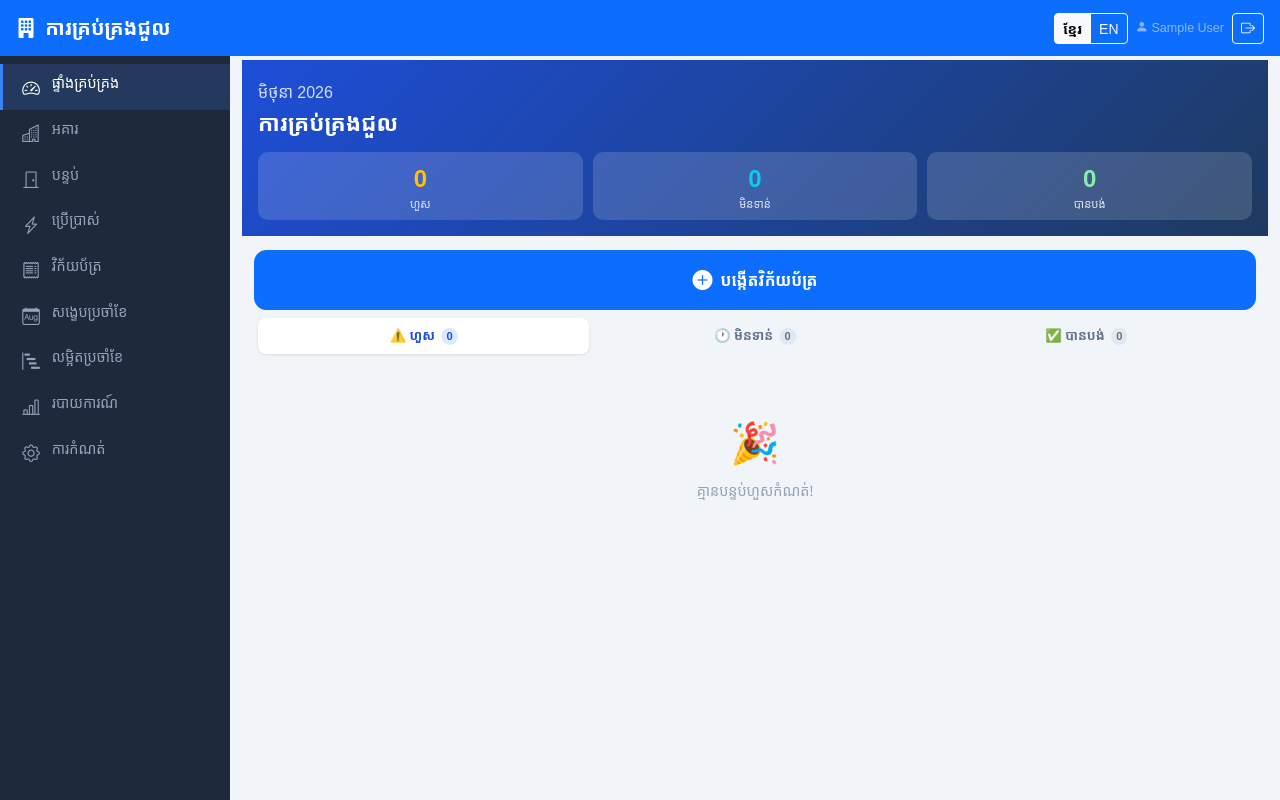
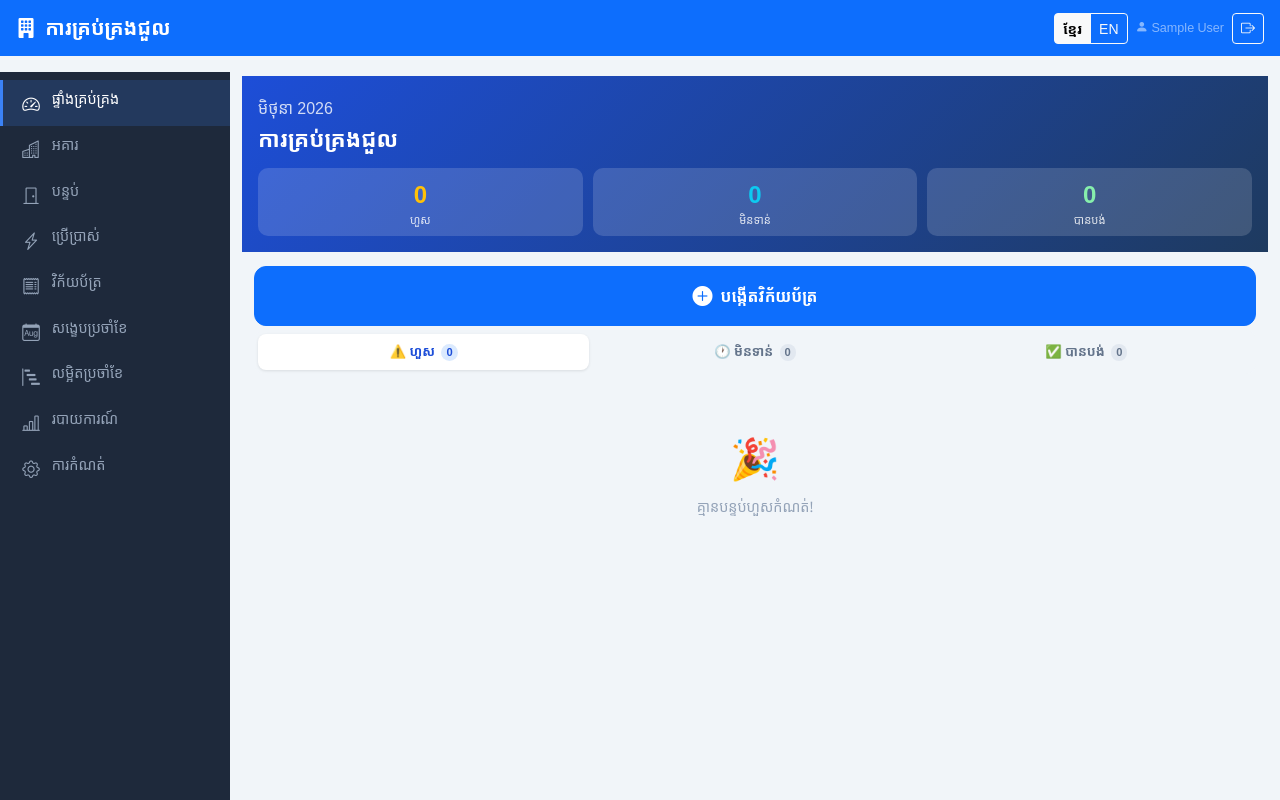
Before and after one commit to sopheak1/room-rental-management-system, a Flask app: page / in a window 1280 px wide. Run offline with Flask 3, Linux system fonts and the light colour scheme; the visitor is signed in with stand-in values (Sample User, id 1); data that the repository does not hold is empty.

Commit message:
Increase main-content padding-top 56px → 72px to clear taller navbar

```diff
--- a/app/static/css/style.css
+++ b/app/static/css/style.css
@@ -10,7 +10,7 @@ body {
   width: 230px;
   background-color: #1e293b;
   position: fixed;
-  top: 56px;
+  top: 72px;
   left: 0;
   bottom: 0;
   z-index: 200;
@@ -53,7 +53,7 @@ body {
 
 /* ─── Main Content ───────────────────────────────────────── */
 .main-content {
-  padding-top: 56px;
+  padding-top: 72px;
 }
 
 @media (min-width: 992px) {
--- a/app/templates/base.html
+++ b/app/templates/base.html
@@ -7,7 +7,7 @@
   <link href="https://cdn.jsdelivr.net/npm/bootstrap@5.3.2/dist/css/bootstrap.min.css" rel="stylesheet">
   <link href="https://cdn.jsdelivr.net/npm/bootstrap-icons@1.11.3/font/bootstrap-icons.css" rel="stylesheet">
   <link href="https://fonts.googleapis.com/css2?family=Noto+Sans+Khmer:wght@400;500;700&display=swap" rel="stylesheet">
-  <link href="{{ url_for('static', filename='css/style.css') }}?v=5" rel="stylesheet">
+  <link href="{{ url_for('static', filename='css/style.css') }}?v=6" rel="stylesheet">
   {% block head %}{% endblock %}
 </head>
 <body class="lang-{{ lang }}">
```
